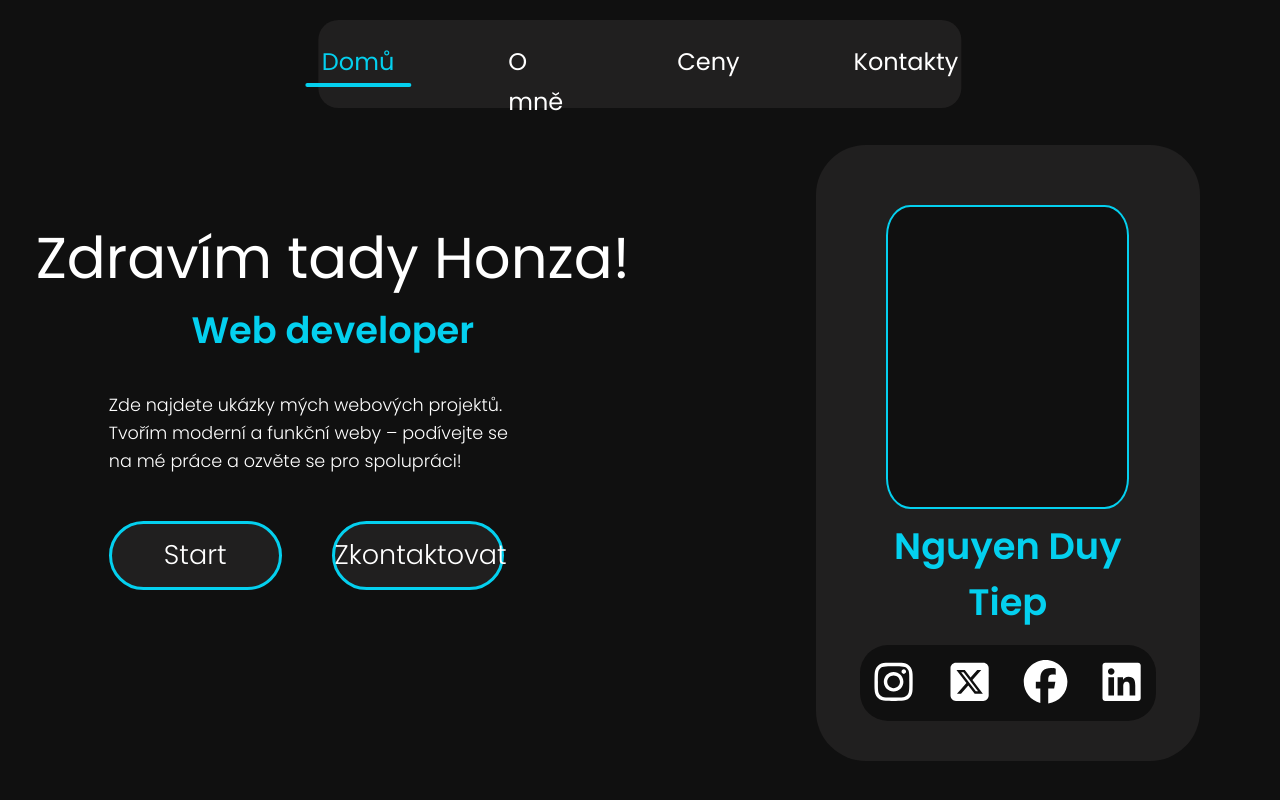
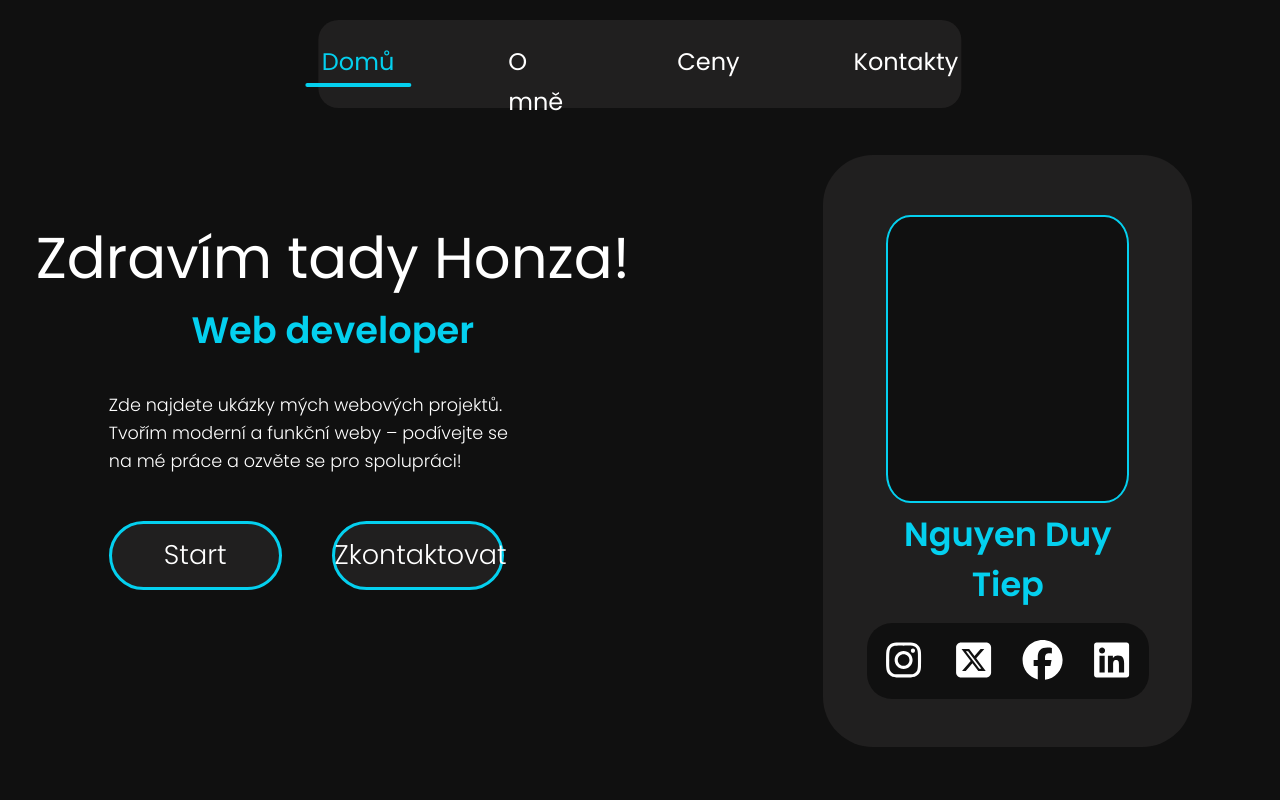
Before and after one commit to dtnguyen5/portfolio-website, a Next.js app: page / in a window 1280 px wide. Built offline with nearby package versions, Linux system fonts and the light colour scheme; a web font is replaced by a local one.

Commit message:
uprava UI kodu

```diff
--- a/src/app/page.tsx
+++ b/src/app/page.tsx
@@ -19,7 +19,7 @@ const Homepage = async () => {
 
             <h1>Zdravím tady Honza!</h1>
 
-            <h2>Web developer</h2>
+            <h2 className="text-web">Web developer</h2>
 
             <div className="content-obsah">
 
--- a/src/components/Vzdelani.tsx
+++ b/src/components/Vzdelani.tsx
@@ -12,7 +12,7 @@ interface VzdelavaciItem {
 const educationData: VzdelavaciItem[] = [
   {
     icon: "school",
-    title: "21.ZŠ Plzeň",
+    title: "21. ZŠ Plzeň",
     years: "2015/2023",
   },
   {
--- a/src/styles/about.scss
+++ b/src/styles/about.scss
@@ -19,8 +19,19 @@ main{
     width: 100%;
 }
 
+h2{
+    color: $modra;
+    font-size: 2.3em;
+    text-align: center;
+    width: 70%;
+    font-family: $poppins;
+    font-weight: 600;
+    position: relative;
+    top: -7px;
+}
+
+
 // <-----------------------------Section1----------------------------->
-
 
 .Section1 {
     background-color: $cerna;
@@ -352,9 +363,9 @@ main{
 
     // <-----------------------------ChatGPT----------------------------->
 
-    // <-----------------------------GIMP----------------------------->
+    // <-----------------------------Framer----------------------------->
 
-    .Section2-GIMP{
+    .Section2-Framer{
         display: flex;
         flex-direction: row;
         justify-content: start;
@@ -377,7 +388,7 @@ main{
         }
     }
 
-    .GIMP-Icon{
+    .Framer-Icon{
         height: 9vh;
         width: 5.5vw;
         background-color: $modra;
@@ -386,15 +397,15 @@ main{
         border-bottom-left-radius: 20px;
     }
 
-    .GIMP-Icon img{
+    .Framer-Icon img{
         height: 7vh;
     }
 
-    // <-----------------------------GIMP----------------------------->
+    // <-----------------------------Framer----------------------------->
 
-    // <-----------------------------FontAwesome----------------------------->
+    // <-----------------------------Blender----------------------------->
 
-    .Section2-FontAwesome{
+    .Section2-Blender{
         display: flex;
         flex-direction: row;
         justify-content: start;
@@ -417,7 +428,7 @@ main{
         }
     }
 
-    .FontAwesome-Icon{
+    .Blender-Icon{
         height: 9vh;
         width: 5.5vw;
         background-color: $modra;
@@ -426,11 +437,12 @@ main{
         border-bottom-left-radius: 20px;
     }
 
-    .FA-Icon{
-        height: 5vh;
+    .Blender-Icon img{
+        height: 7vh;
     }
 
-    // <-----------------------------FontAwesome----------------------------->
+
+    // <-----------------------------Blender----------------------------->
 }
 
  // <-----------------------------Decoration----------------------------->
@@ -901,12 +913,15 @@ main{
     }
 
     .Vzdelani-text-container {
-        font-size: 1.2rem;
+        font-size: 1.1rem;
+        font-family: $poppins;
+        font-weight: 380;
     }
 
 }
 
 // <-----------------------------Section4----------------------------->
+
 
 // <-----------------------------Section5----------------------------->
 
--- a/src/styles/homepage.scss
+++ b/src/styles/homepage.scss
@@ -58,7 +58,7 @@ h1 {
     font-style: normal;
 }
 
-h2 {
+.text-web  {
     color: $modra;
     font-size: 2.3em;
     text-align: center;
@@ -142,8 +142,8 @@ h2 {
 }
 
 .Profile{
-  min-height: 77vh;
-  min-width: 25vw;
+  min-height: 74vh;
+  width: 28.859vw;
   border-radius: 50px ;
   background-color: $seda;
   display: flex;
@@ -151,17 +151,17 @@ h2 {
   flex-direction: column;
   position: relative;
   left: 35px;
-  top: 25px;
+  top: 35px;
 
   .Profile-place{
-    height: 40vh;
+    height: 38vh;
     width: 30vw;
     @include flex-center;
     margin-top: 52px;
 
 
     .Profile-picture{
-      height: 38vh;
+      height: 36vh;
       width: 19vw;
       border-radius: 10%;
       background-color: $cerna;
@@ -172,22 +172,33 @@ h2 {
 
   .Profile-name{
     width: 30vw;
-    height: 16vh;
+    height: 14vh;
     @include flex-center;
   }
 
+  .Profile-name > h2{
+    color: $modra;
+    font-size: 2.1rem;
+    text-align: center;
+    width: 70%;
+    font-family: $poppins;
+    font-weight: 600;
+    position: relative;
+    top: -7px;
+  }
+
   .Social-media-icons{
-    height: 9.5vh;
-    width: 23.17vw;
+    height: 9.498vh;
+    width: 22vw;
     background-color: $cerna;
-    border-radius: 28px;
+    border-radius: 25px;
     @include flex-center;
 
     .button-icons{
       width: 100%;
       display: flex;
       justify-content: center;
-      gap: 25px;
+      gap: 18px;
     }
 
     .button-icon{
@@ -197,7 +208,7 @@ h2 {
     }
 
     .i-icon{
-      height: 5.456vh;
+      height: 5vh;
       width: 4vw;
       color: white;
       transition: ease-out 300ms ;
```
Also changed, not shown: src/components/tools.tsx (+8 -8 lines), public/tools/blender-original.svg (added), public/tools/framer-original.svg (added). Lines whose indentation alone changed are shown as unchanged.
